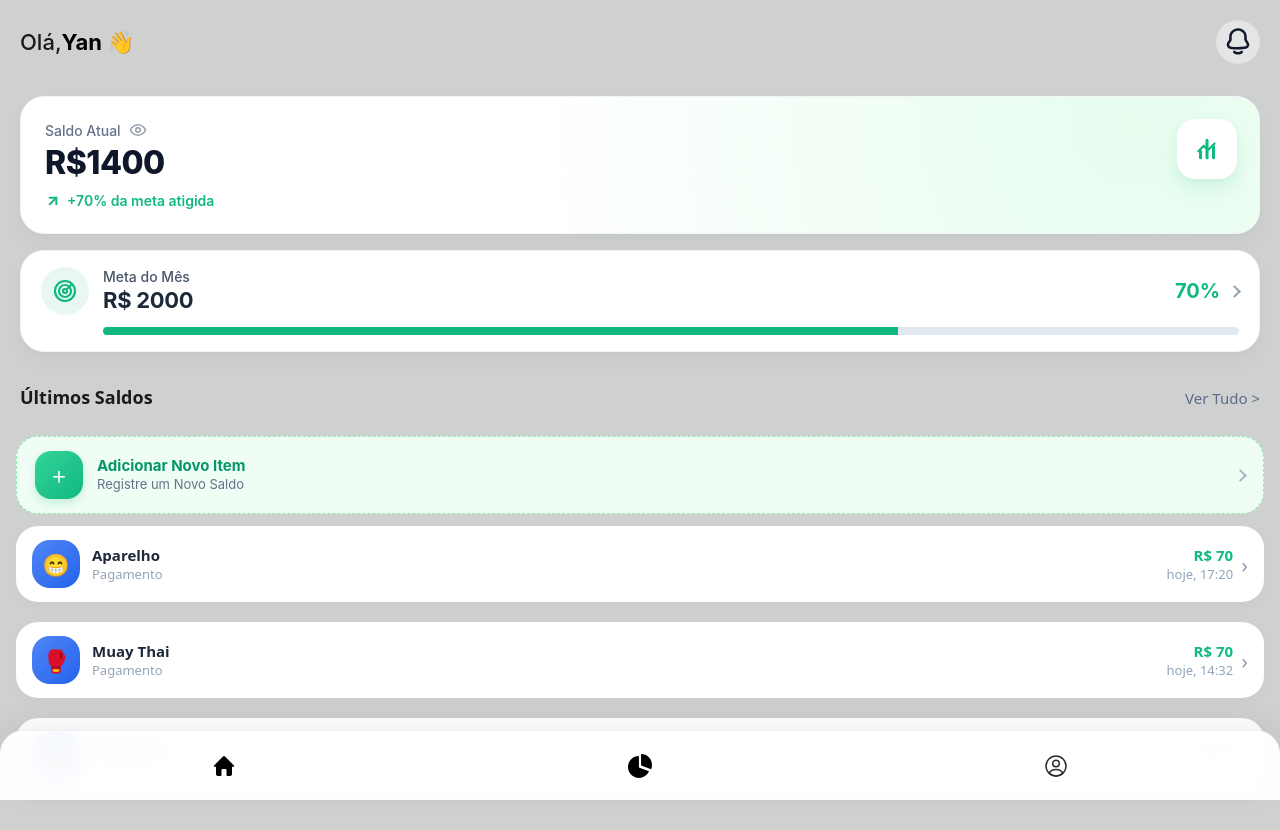
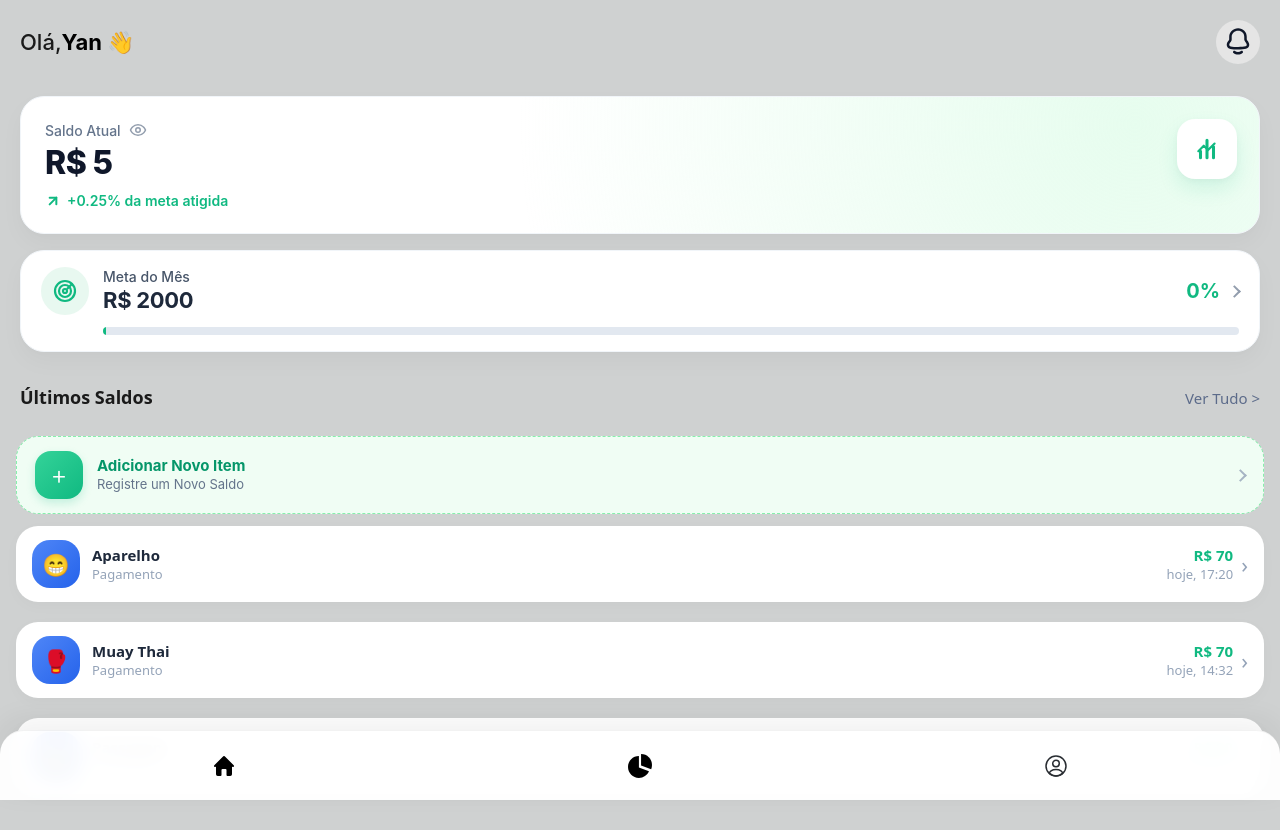
Before and after one commit to yVictor0/aplicativo-de-economia, a React (Vite) app: page / in a window 1280 px wide. Built offline with nearby package versions, Linux system fonts and the light colour scheme.

Commit message:
colocando funçao de editar saldo atual

```diff
--- a/src/components/MetaPages/MetaEValor/MetaEValor.jsx
+++ b/src/components/MetaPages/MetaEValor/MetaEValor.jsx
@@ -1,6 +1,31 @@
+import { useState } from 'react';
+
 import styles from "./MetaEValor.module.css";
 
-function MetaDoMes({ atual = 1400, maximo = 2000 }) {
+
+function MetaDoMes({ maximo = 2000 }) {
+  const [atual, setatual] = useState(5)
+  const [tempAtual, setTempAtual] = useState(5)
+  const [alterando, setAlterando] = useState(false)
+
+
+  const nvValor = () => {
+    setatual(tempAtual)
+    setAlterando(false)
+  }
+
+  if (alterando) {
+    return (<input
+     type='number'
+     value={tempAtual}
+     onChange={(e) => setTempAtual(e.target.value)}
+     onBlur={nvValor}
+     onKeyDown={(e) => e.key === 'Enter' && nvValor()}
+     autoFocus
+     />
+    )
+  }
+
   const porcentagem =
     maximo > 0 ? Math.min(Math.max((atual / maximo) * 100, 0), 100) : 0;
 
@@ -8,7 +33,8 @@ function MetaDoMes({ atual = 1400, maximo = 2000 }) {
     <div className={styles.containerMetaEvalor}>
       <div>
         <h1>Saldo Atual</h1>
-        <div className={styles.saldoAtual}>R${atual}</div>
+        <div className={styles.saldoAtual}  onClick={() => setAlterando} >R$ <span contentEditable
+      suppressContentEditableWarning> {atual} </span></div>
         <p className={styles.subTitulo}>+{porcentagem}% da meta atigida </p>
       </div>
 
--- a/src/components/MetaPages/ModalAdicionarTarefa/ModalAdicionarTarefa.jsx
+++ b/src/components/MetaPages/ModalAdicionarTarefa/ModalAdicionarTarefa.jsx
@@ -54,9 +54,9 @@ function ModalAdicionarTarefa({ onClose, valorMaximo = 100000000000, onGuardar }
       data: horaAtual,
     };
 
-    if (onGuardar) {
-      onGuardar(novoItem);
-    }
+
+    onGuardar(novoItem);
+
 
     setNomeDoItem('');
     setValor('0,00');
```
